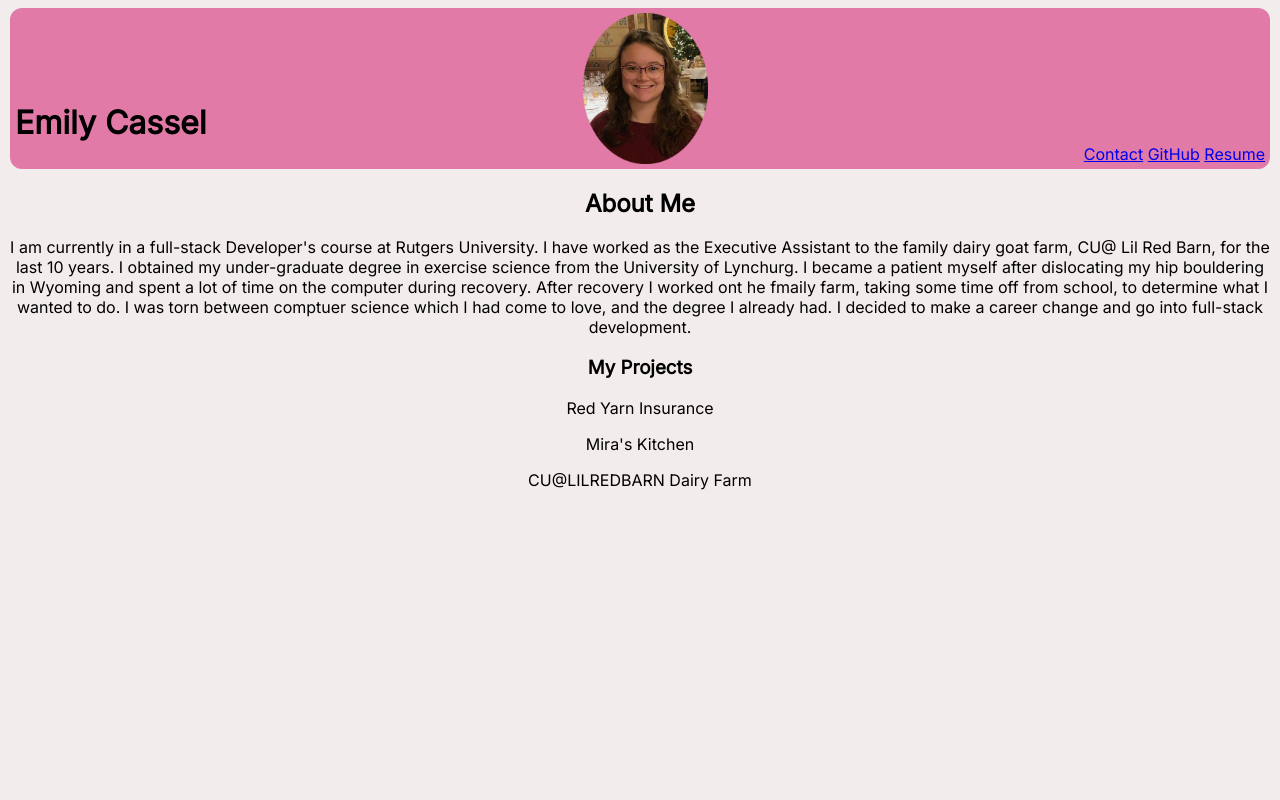
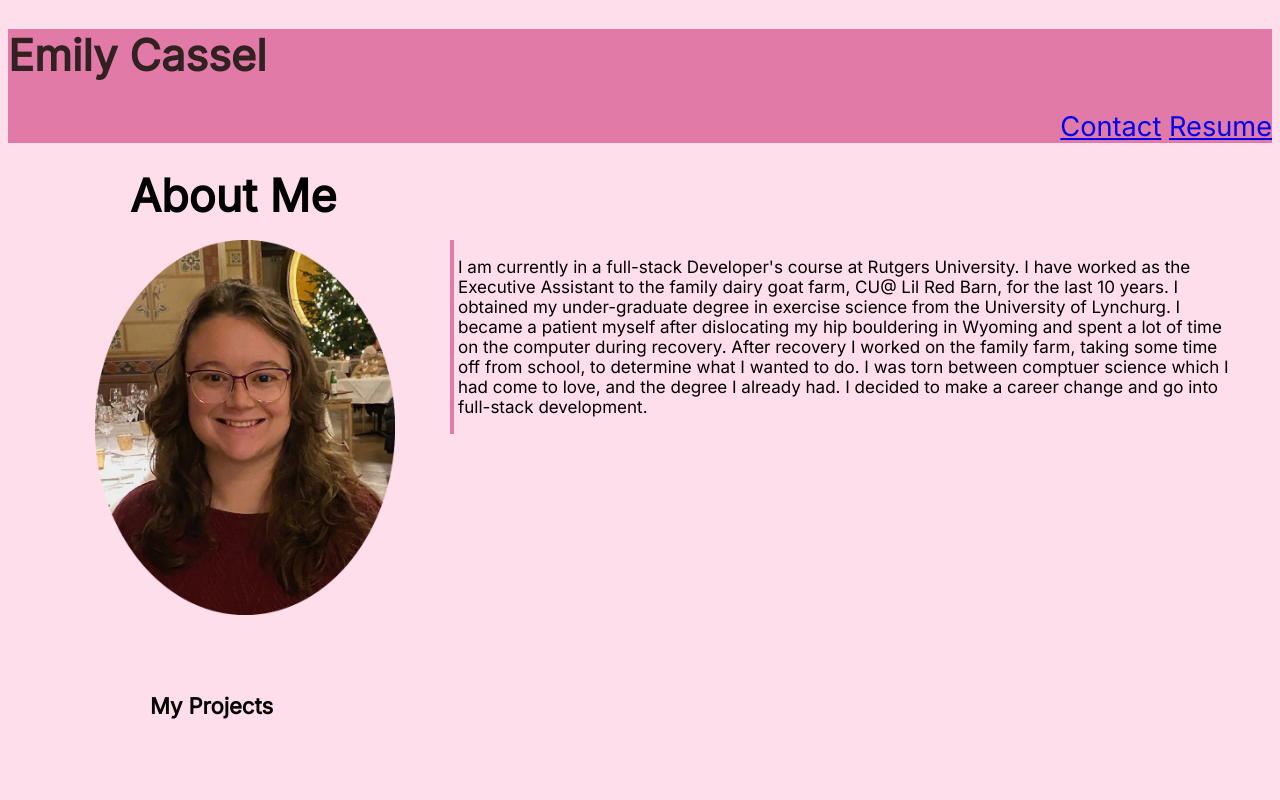
Before and after one commit to EmilyCassel/emilycassel_portfolio, a plain HTML site: page index.html in a window 1280 px wide. Shown: the top 800 px of the page. Drawn offline with Linux system fonts and the light colour scheme; a web font is replaced by a local one.

Commit message:
readme and deployed

```diff
--- a/assets/css/style.css
+++ b/assets/css/style.css
@@ -3,58 +3,80 @@
 }
 
 html {
-    background-color: rgb(243, 236, 236);
+    background-color: rgb(255, 222, 235);
  }
 
 
+ header{
+    background-color:#e17aa7;
+    align-items:flex-start;
+    justify-content: flex-end;
+ }
 
-.tl {text-align: left;}
-
-img {
-    display: block;
-    margin-left: auto;
-    margin-right: auto;
-    width: 10%;
+h1 {
+    color: rgb(49, 33, 33);
+    font-size: 270%;
+    font-weight: bolder;
 }
 
 
+nav{
+    text-align: right;
+    font-size: 170%;
+}
 
 
-.nav {
-    text-align: right;
-    color: blue;
+h2{
+   align-items: flex-end;
+   font-size: 45px;
+   padding: 200px;
+   margin-top: -175px;
+   left: -70px;
+   width: 300px;
+   position: absolute;}
+
+
+img{
+    position: absolute;
+    height: 375px;
+    width: 300px;
+    top: 240px;
+    left: 95px;
+
+
+}
+ section_2{
+    position: absolute;
+    font-size: 17px;
+    border-left: 4px solid #e17aa7;
+    padding-left: 4px;
+    left: 450px;
+    right: 40px;
+    top: 240px;
+ }
+
+h3{
+    position: absolute;
+    margin-top: 550px;
+    left: 150px;
+    font-size: 22px;
+    font-weight: bold;
 
 }
 
-
-.tc {text-align: center;}
-
-.tr{
-    text-align: right;
-}
-
-.h2 {
-    background-color: rgb(190, 136, 163);
-
-
-}
-
-.h1{
-
+.ryi{
+    position: absolute;
+    margin-top: 800px;
 }
 
 
-header {
-    background-color:rgb(225, 122, 167);
-    padding: 5px;
-    margin: 2px;
-    display: flex;
-    color: rgb(0, 0, 0);
-    justify-content: space-between;
-    border-radius: 12px;
-    align-items: flex-end;
+.lrb{
+    position: absolute;
+    margin-top: 900px;
 }
 
-.bcp{
-
+footer{
+    position: absolute;
+    margin-top: 1000px;
+    left: 300px;
 }
--- a/index.html
+++ b/index.html
@@ -10,35 +10,33 @@
     <body>
         <header>
             <h1>Emily Cassel</h1>
-            <img src="assets/photos/IMG_0761.png" alt="emily_bern">
-            <nav class="nav">
+            <nav>
                 <a href="#">Contact</a>
-                <a href="#">GitHub</a>
                 <a href="#">Resume</a>
             </nav>
         </header>
         <main>
-            <section class="tc">
+            <section_1>
                 <h2>About Me</h2>
-                    <p>I am currently in a full-stack Developer's course at Rutgers University.
+                <img src="assets/photos/IMG_0761.png" alt="emily_bern">
+            </section_1>
+            <section_2>
+                <p>I am currently in a full-stack Developer's course at Rutgers University.
                         I have worked as the Executive Assistant to the family dairy goat farm, CU@ Lil Red Barn, for the last 10 years.
                         I obtained my under-graduate degree in exercise science from the University of Lynchurg.
                         I became a patient myself after dislocating my hip bouldering in Wyoming and spent a lot of time on the computer during recovery.
-                        After recovery I worked ont he fmaily farm, taking some time off from school, to determine what I wanted to do.
+                        After recovery I worked on the family farm, taking some time off from school, to determine what I wanted to do.
                         I was torn between comptuer science which I had come to love, and the degree I already had.
                         I decided to make a career change and go into full-stack development.</p>
-            </section>
-            <section class="tc">
+            </section_2>
+            <section_3>
                 <h3>My Projects</h3>
-                    <p>Red Yarn Insurance</p>
-                    <link>
-                    <p>Mira's Kitchen</p>
-                    <link>
-                    <p>CU@LILREDBARN Dairy Farm</p>
-            </section>
+                    <p class="ryi">Red Yarn Insurance</p>
+                    <p class="lrb">CU@LILREDBARN Dairy Farm</p>
+            </section_3>
        </main>
     </body>
     <footer>
-        <p></p>
+        <p>Emily Cassel Rutgers Bootcamp Portfolio</p>
     </footer>
 </html>
```
Also changed, not shown: 3 other files.
